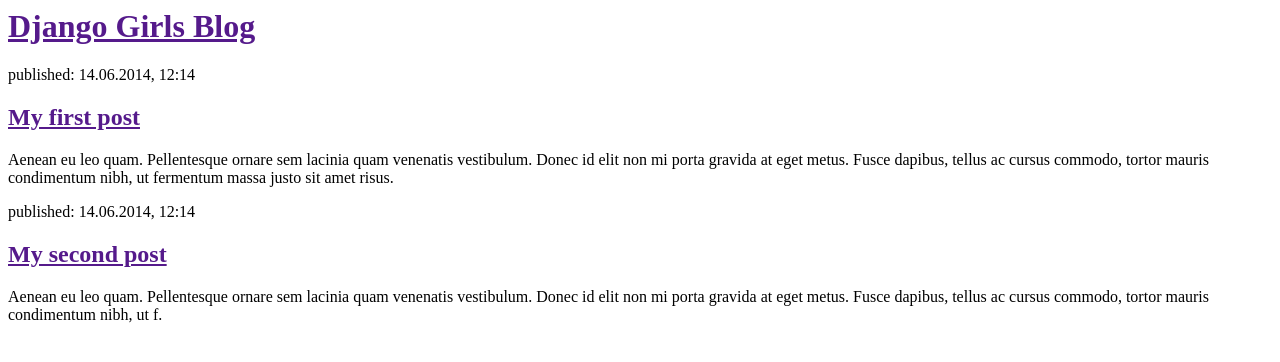
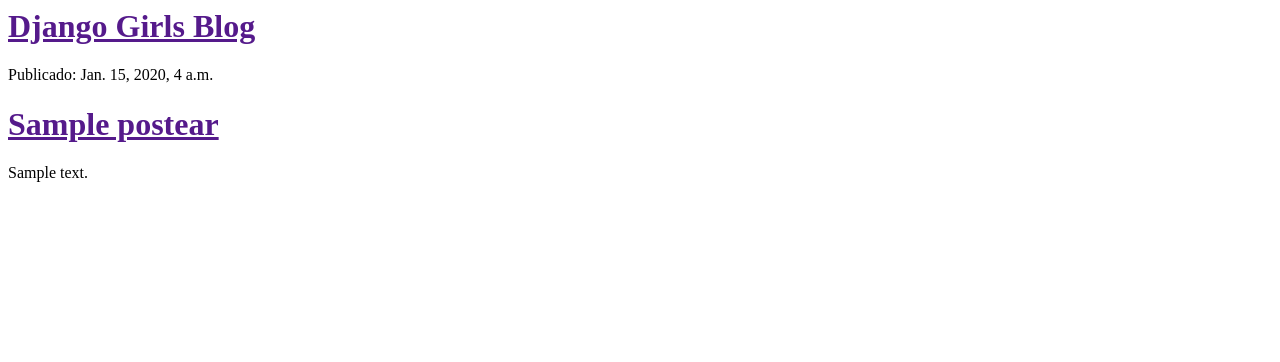
Before and after one commit to andre17tr/my-first-blog, a Django app: page / in a window 1280 px wide. Shown: the top 362 px of the page. Run offline with Django 3.2, Linux system fonts and the light colour scheme; tables that the repository leaves empty hold one stand-in row (values such as "Sample post").

Commit message:
Se creo la plantilla html donde van las publicaciones y su fecha

```diff
--- a/blog/templates/blog/listar_articulo.html
+++ b/blog/templates/blog/listar_articulo.html
@@ -5,18 +5,19 @@
     <body>
         <div>
             <h1><a href="">Django Girls Blog</a></h1>
+
+            {% for a in articulo %}
+
+          <div>
+             <p>Publicado: {{ a.fechaPublicacion }}</p>
+             <h1><a href="">{{ a.titulo }}</a></h1>
+             <p>{{ a.texto|linebreaksbr }}</p>
+
         </div>
+        {% endfor %}
 
-        <div>
-            <p>published: 14.06.2014, 12:14</p>
-            <h2><a href="">My first post</a></h2>
-            <p>Aenean eu leo quam. Pellentesque ornare sem lacinia quam venenatis vestibulum. Donec id elit non mi porta gravida at eget metus. Fusce dapibus, tellus ac cursus commodo, tortor mauris condimentum nibh, ut fermentum massa justo sit amet risus.</p>
-        </div>
+      </div>
 
-        <div>
-            <p>published: 14.06.2014, 12:14</p>
-            <h2><a href="">My second post</a></h2>
-            <p>Aenean eu leo quam. Pellentesque ornare sem lacinia quam venenatis vestibulum. Donec id elit non mi porta gravida at eget metus. Fusce dapibus, tellus ac cursus commodo, tortor mauris condimentum nibh, ut f.</p>
         </div>
     </body>
 </html>
--- a/blog/views.py
+++ b/blog/views.py
@@ -1,5 +1,7 @@
 from django.shortcuts import render
+from blog.models import Postear
 
 # Create your views here.
 def listar_articulo(request):
-    return render(request, 'blog/listar_articulo.html', {})
+    articulo = Postear.objects.all()
+    return render(request, 'blog/listar_articulo.html', {'articulo':articulo})
```
